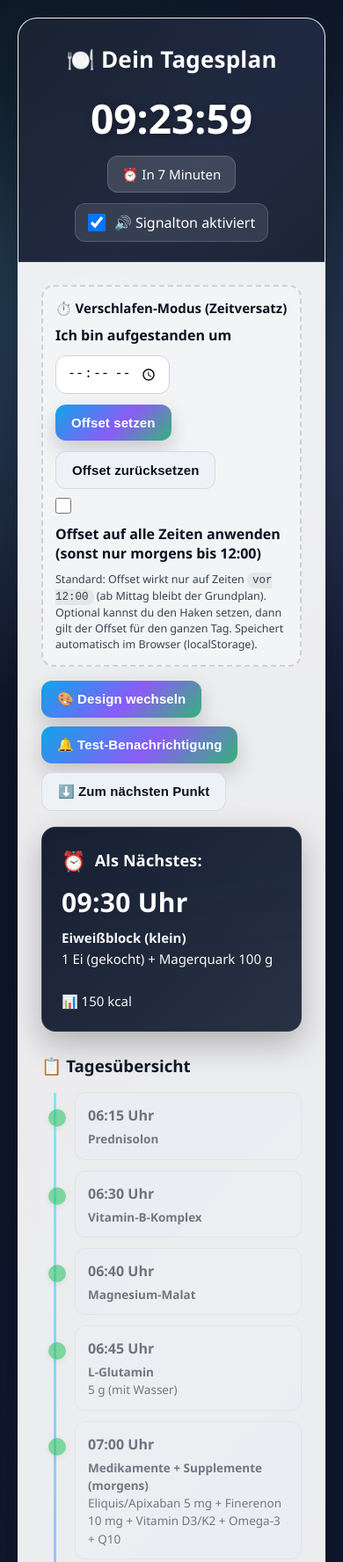
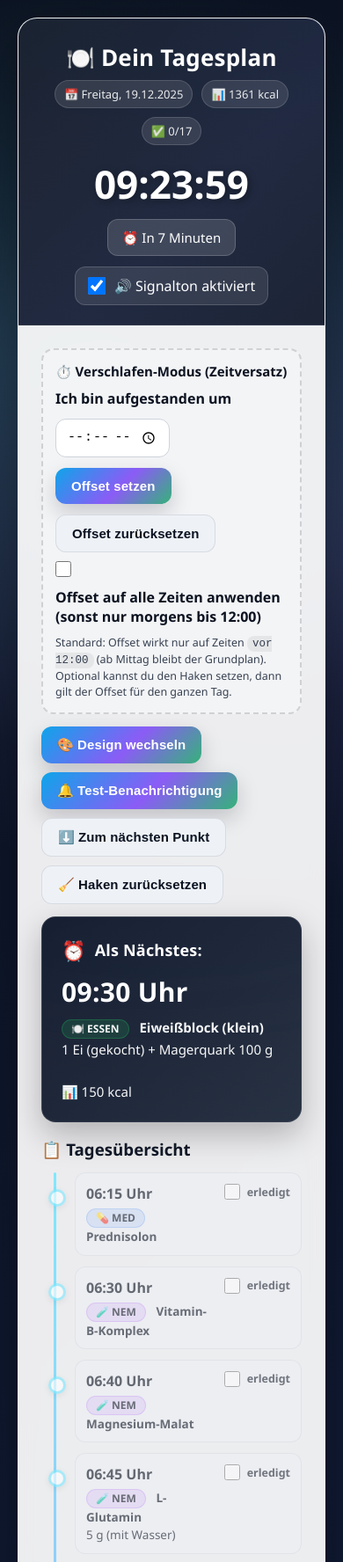
Before and after one commit to harwie1962/tagesplan, a plain HTML site: page index.html in a window 390 px wide. Shown: the top 1776 px of the page at 88% size. Drawn offline with Linux system fonts and the light colour scheme.

Commit message:
Update index.html

```diff
--- a/index.html
+++ b/index.html
@@ -8,7 +8,7 @@
   <style>
     * { margin:0; padding:0; box-sizing:border-box; }
 
-    /* ========= THEME: DEFAULT (NEU – "Harald/Nova": ruhiger, technischer, weniger „Candy“) ========= */
+    /* ========= THEME: DEFAULT (dunkel/technisch) ========= */
     body{
       font-family:'Segoe UI',Tahoma,Geneva,Verdana,sans-serif;
       background:
@@ -22,7 +22,7 @@
       transition:background .5s ease;
     }
 
-    /* ========= THEME: MEDICAL (GRÜN) – UNVERÄNDERT LASSEN ========= */
+    /* ========= THEME: MEDICAL (GRÜN) – BEIBEHALTEN ========= */
     body.medical{
       background:linear-gradient(135deg,#e8f5e9 0%,#c8e6c9 100%);
       color:#102014;
@@ -50,27 +50,45 @@
         radial-gradient(900px 260px at 15% 0%, rgba(110,231,255,.25), transparent 60%),
         radial-gradient(900px 260px at 85% 0%, rgba(167,139,250,.22), transparent 60%);
       color:#fff;
-      padding:28px 28px 22px;
+      padding:26px 28px 22px;
       text-align:center;
       transition:background .5s ease;
       border-bottom:1px solid rgba(255,255,255,.10);
     }
     body.medical .header{
-      /* GRÜN unverändert wie zuvor */
       background:linear-gradient(135deg,#2e7d32 0%,#1b5e20 100%);
       border-bottom:0;
     }
 
     .header h1{
       font-size:26px;
-      margin-bottom:10px;
+      margin-bottom:8px;
       letter-spacing:.2px;
     }
 
+    .subline{
+      font-size:13px;
+      opacity:.9;
+      display:flex;
+      gap:10px;
+      justify-content:center;
+      flex-wrap:wrap;
+      margin-bottom:8px;
+    }
+    .pill{
+      display:inline-flex;
+      gap:8px;
+      align-items:center;
+      padding:6px 10px;
+      border-radius:999px;
+      background:rgba(255,255,255,.12);
+      border:1px solid rgba(255,255,255,.16);
+    }
+
     .current-time{
-      font-size:46px;
+      font-size:44px;
       font-weight:800;
-      margin:18px 0 12px;
+      margin:14px 0 10px;
       text-shadow:2px 2px 8px rgba(0,0,0,.35);
     }
 
@@ -111,9 +129,8 @@
       color:#fff;
       padding:22px;
       border-radius:16px;
-      margin-bottom:26px;
+      margin-bottom:18px;
       box-shadow:0 14px 36px rgba(0,0,0,.25);
-      transition:background .5s ease, box-shadow .5s ease;
       border:1px solid rgba(255,255,255,.10);
     }
     body.medical .next-item{
@@ -140,6 +157,29 @@
     }
     .next-item .description{ font-size:15px; line-height:1.6; opacity:.96; }
 
+    .badge{
+      display:inline-flex;
+      align-items:center;
+      gap:6px;
+      padding:4px 10px;
+      border-radius:999px;
+      font-size:12px;
+      font-weight:800;
+      line-height:1;
+      border:1px solid rgba(255,255,255,.18);
+      background:rgba(255,255,255,.10);
+      margin-right:8px;
+    }
+    .badge.med{ background:rgba(59,130,246,.18); border-color:rgba(59,130,246,.30); }
+    .badge.supp{ background:rgba(168,85,247,.18); border-color:rgba(168,85,247,.30); }
+    .badge.meal{ background:rgba(34,197,94,.16); border-color:rgba(34,197,94,.28); }
+    .badge.optional{ background:rgba(245,158,11,.16); border-color:rgba(245,158,11,.30); }
+
+    body.medical .badge{
+      background:rgba(255,255,255,.22);
+      border-color:rgba(255,255,255,.28);
+    }
+
     .timeline{ position:relative; padding-left:38px; }
     .timeline::before{
       content:"";
@@ -149,7 +189,6 @@
       bottom:0;
       width:3px;
       background:linear-gradient(180deg, rgba(110,231,255,.85) 0%, rgba(167,139,250,.85) 55%, rgba(34,197,94,.65) 100%);
-      transition:background .5s ease;
       border-radius:3px;
     }
     body.medical .timeline::before{
@@ -158,7 +197,7 @@
 
     .timeline-item{
       position:relative;
-      padding:14px 14px 12px;
+      padding:12px 12px 10px;
       margin-bottom:12px;
       background:#f6f7fb;
       border:1px solid rgba(15,23,42,.08);
@@ -175,7 +214,6 @@
       border-radius:50%;
       background:#fff;
       border:3px solid rgba(110,231,255,.9);
-      transition:border-color .5s ease, background .5s ease;
       box-shadow:0 2px 8px rgba(0,0,0,.12);
     }
     body.medical .timeline-item::before{ border-color:#4caf50; }
@@ -186,8 +224,16 @@
       background:#ffffff;
     }
 
-    .timeline-item.completed{ opacity:.55; background:#eef0f6; }
-    .timeline-item.completed::before{ background:#22c55e; border-color:#22c55e; }
+    /* automatisch „vorbei“ */
+    .timeline-item.past{ opacity:.60; background:#eef0f6; }
+
+    /* vom Nutzer abgehakt */
+    .timeline-item.done{
+      opacity:1;
+      background:linear-gradient(135deg,#e8fff1 0%, #f6f7fb 55%, #ffffff 100%);
+      border-color:rgba(34,197,94,.35);
+    }
+    .timeline-item.done::before{ background:#22c55e; border-color:#22c55e; }
 
     .timeline-item.current{
       background:linear-gradient(135deg,#e8f1ff 0%, #f3e8ff 70%, #e8fff1 100%);
@@ -206,33 +252,57 @@
       animation:pulse 2s infinite;
     }
     body.medical .timeline-item.current::before{
-      background:#2e7d32;
-      border-color:#2e7d32;
+      background:#2e7d32; border-color:#2e7d32;
     }
     @keyframes pulse{ 0%,100%{transform:scale(1)} 50%{transform:scale(1.3)} }
 
+    .row-top{
+      display:flex;
+      align-items:flex-start;
+      justify-content:space-between;
+      gap:10px;
+    }
+
     .timeline-item .time{
-      font-weight:800;
+      font-weight:900;
       color:#0b1220;
       font-size:16px;
       margin-bottom:6px;
+      white-space:nowrap;
     }
     body.medical .timeline-item .time{ color:#1b5e20; }
-    .timeline-item.current .time{ color:#0b1220; }
-    body.medical .timeline-item.current .time{ color:#1b5e20; }
 
-    .timeline-item .description{ color:#111827; font-size:13.5px; line-height:1.5; }
+    .timeline-item .description{
+      color:#111827;
+      font-size:13.5px;
+      line-height:1.5;
+    }
     body.medical .timeline-item .description{ color:#102014; }
 
     .timeline-item .calories{
       color:#2563eb;
-      font-weight:800;
+      font-weight:900;
       margin-top:6px;
       font-size:12.5px;
     }
     body.medical .timeline-item .calories{ color:#1b5e20; }
 
-    .controls{ display:flex; gap:10px; margin-bottom:18px; flex-wrap:wrap; }
+    .done-box{
+      display:flex;
+      align-items:center;
+      gap:8px;
+      user-select:none;
+      white-space:nowrap;
+      font-size:12.5px;
+      font-weight:900;
+      color:#0b1220;
+      opacity:.9;
+    }
+    .done-box input{ width:18px; height:18px; cursor:pointer; }
+
+    body.medical .done-box{ color:#1b5e20; }
+
+    .controls{ display:flex; gap:10px; margin-bottom:14px; flex-wrap:wrap; }
 
     .btn{
       padding:12px 18px;
@@ -241,7 +311,7 @@
       font-size:15px;
       cursor:pointer;
       transition:all .25s ease;
-      font-weight:800;
+      font-weight:900;
       letter-spacing:.1px;
     }
 
@@ -254,16 +324,7 @@
       background:linear-gradient(135deg,#4caf50 0%,#388e3c 100%);
       box-shadow:none;
     }
-
-    .btn-primary:hover{
-      transform:translateY(-2px);
-      box-shadow:0 14px 30px rgba(2,6,23,.22);
-      filter:saturate(1.05);
-    }
-    body.medical .btn-primary:hover{
-      box-shadow:0 5px 15px rgba(76,175,80,.4);
-      filter:none;
-    }
+    .btn-primary:hover{ transform:translateY(-2px); box-shadow:0 14px 30px rgba(2,6,23,.22); }
 
     .btn-secondary{
       background:#eef2f7;
@@ -277,7 +338,7 @@
       border:2px solid #ffc107;
       padding:14px;
       border-radius:12px;
-      margin-bottom:16px;
+      margin-bottom:14px;
       display:none;
       color:#1f2937;
     }
@@ -288,7 +349,7 @@
       border:2px dashed rgba(0,0,0,.14);
       padding:14px;
       border-radius:14px;
-      margin-bottom:16px;
+      margin-bottom:14px;
       color:#111827;
     }
     .offset-panel h3{ margin-bottom:10px; color:#0b1220; font-size:15px; }
@@ -296,7 +357,7 @@
     body.medical .offset-panel h3{ color:#1b5e20; }
 
     .offset-row{ display:flex; gap:12px; align-items:center; flex-wrap:wrap; }
-    .offset-row label{ font-weight:800; color:#0b1220; }
+    .offset-row label{ font-weight:900; color:#0b1220; }
     body.medical .offset-row label{ color:#1b5e20; }
 
     .offset-row input[type="time"]{
@@ -310,7 +371,6 @@
 
     .hint{ margin-top:10px; font-size:12.5px; color:#374151; line-height:1.45; }
     .hint code{ background:rgba(0,0,0,.06); padding:2px 6px; border-radius:8px; }
-
   </style>
 </head>
 
@@ -318,8 +378,17 @@
   <div class="container">
     <div class="header">
       <h1>🍽️ Dein Tagesplan</h1>
+
+      <!-- NEU: Datum + kcal + Fortschritt -->
+      <div class="subline">
+        <span class="pill" id="planDatePill">📅 —</span>
+        <span class="pill" id="kcalPill">📊 — kcal</span>
+        <span class="pill" id="progressPill">✅ —/—</span>
+      </div>
+
       <div class="current-time" id="currentTime">00:00:00</div>
       <div class="status" id="status">Lädt...</div>
+
       <div class="sound-toggle">
         <input type="checkbox" id="soundToggle" checked onchange="toggleSound()" />
         <label for="soundToggle" style="cursor:pointer;">🔊 Signalton aktiviert</label>
@@ -355,7 +424,6 @@
         <div class="hint">
           Standard: Offset wirkt nur auf Zeiten <code>vor 12:00</code> (ab Mittag bleibt der Grundplan).
           Optional kannst du den Haken setzen, dann gilt der Offset für den ganzen Tag.
-          Speichert automatisch im Browser (localStorage).
         </div>
       </div>
 
@@ -363,51 +431,65 @@
         <button class="btn btn-primary" onclick="toggleTheme()">🎨 Design wechseln</button>
         <button class="btn btn-primary" onclick="testNotification()">🔔 Test-Benachrichtigung</button>
         <button class="btn btn-secondary" onclick="scrollToNext()">⬇️ Zum nächsten Punkt</button>
+        <button class="btn btn-secondary" onclick="resetDone()">🧹 Haken zurücksetzen</button>
       </div>
 
       <div id="nextItem"></div>
 
-      <h3 style="margin-bottom:18px;color:#111827;">📋 Tagesübersicht</h3>
+      <h3 style="margin-bottom:14px;color:#111827;">📋 Tagesübersicht</h3>
       <div class="timeline" id="timeline"></div>
     </div>
   </div>
 
   <script>
-    // MORGEN-PLAN + MEDIKAMENTE + NAHRUNGSERGÄNZUNG
+    // ========= PLAN (mit Typen für Badges) =========
     const schedule = [
-      { time: "06:15", title: "Prednisolon", description: "", calories: 0 },
+      { time: "06:15", type:"med",  title: "Prednisolon", description: "", calories: 0 },
 
-      { time: "06:30", title: "Vitamin-B-Komplex", description: "", calories: 0 },
-      { time: "06:40", title: "Magnesium-Malat", description: "", calories: 0 },
-      { time: "06:45", title: "L-Glutamin", description: "5 g (mit Wasser)", calories: 0 },
+      { time: "06:30", type:"supp", title: "Vitamin-B-Komplex", description: "", calories: 0 },
+      { time: "06:40", type:"supp", title: "Magnesium-Malat", description: "", calories: 0 },
+      { time: "06:45", type:"supp", title: "L-Glutamin", description: "5 g (mit Wasser)", calories: 0 },
 
-      { time: "07:00", title: "Medikamente + Supplemente (morgens)", description: "Eliquis/Apixaban 5 mg + Finerenon 10 mg + Vitamin D3/K2 + Omega-3 + Q10", calories: 0 },
+      { time: "07:00", type:"med",  title: "Medikamente + Supplemente (morgens)", description: "Eliquis/Apixaban 5 mg + Finerenon 10 mg + Vitamin D3/K2 + Omega-3 + Q10", calories: 0 },
 
-      { time: "07:00", title: "Frühstück (sanft, sättigend)", description: "Haferflocken 50 g, Magerquark 150 g, Beeren 80 g, Leinöl 1 EL, Flohsamen 1 TL", calories: 350 },
+      { time: "07:00", type:"meal", title: "Frühstück (sanft, sättigend)", description: "Haferflocken 50 g, Magerquark 150 g, Beeren 80 g, Leinöl 1 EL, Flohsamen 1 TL", calories: 350 },
 
-      { time: "07:30", title: "Kollagen-Drink", description: "10 g", calories: 36 },
+      { time: "07:30", type:"supp", title: "Kollagen-Drink", description: "10 g", calories: 36 },
 
-      { time: "09:00", title: "Herz/Niere", description: "Bisoprolol, Amlodipin, Ezetimib", calories: 0 },
+      { time: "09:00", type:"med",  title: "Herz/Niere", description: "Bisoprolol, Amlodipin, Ezetimib", calories: 0 },
 
-      { time: "09:30", title: "Eiweißblock (klein)", description: "1 Ei (gekocht) + Magerquark 100 g", calories: 150 },
+      { time: "09:30", type:"meal", title: "Eiweißblock (klein)", description: "1 Ei (gekocht) + Magerquark 100 g", calories: 150 },
 
-      { time: "12:30", title: "Hauptmahlzeit (gekocht, ggf. abgekühlt)", description: "Kartoffeln 250 g, Gemüse 300 g (z.B. Brokkoli/Karotten/Bohnen), Hähnchenbrust 120 g, Olivenöl 1 TL", calories: 420 },
+      { time: "12:30", type:"meal", title: "Hauptmahlzeit (gekocht, ggf. abgekühlt)", description: "Kartoffeln 250 g, Gemüse 300 g (z.B. Brokkoli/Karotten/Bohnen), Hähnchenbrust 120 g, Olivenöl 1 TL", calories: 420 },
 
-      { time: "15:30", title: "Kleine Kohlenhydratportion", description: "Haferflocken 30 g + Wasser oder Tee", calories: 115 },
+      { time: "15:30", type:"meal", title: "Kleine Kohlenhydratportion", description: "Haferflocken 30 g + Wasser oder Tee", calories: 115 },
 
-      { time: "17:30", title: "L-Glutamin (2. Portion)", description: "3–5 g", calories: 0 },
+      { time: "17:30", type:"supp", title: "L-Glutamin (2. Portion)", description: "3–5 g", calories: 0 },
 
-      { time: "18:00", title: "Abendmedikamente", description: "Eliquis/Apixaban 5 mg + Rosuvastatin + Ramipril (+ ggf. Artischocke)", calories: 0 },
+      { time: "18:00", type:"med",  title: "Abendmedikamente", description: "Eliquis/Apixaban 5 mg + Rosuvastatin + Ramipril (+ ggf. Artischocke)", calories: 0 },
 
-      { time: "18:30", title: "Leicht & warm", description: "Buchweizen (gekocht) 60 g + Gemüse 250 g + Miso-Dashi 1–2 TL", calories: 220 },
+      { time: "18:30", type:"meal", title: "Leicht & warm", description: "Buchweizen (gekocht) 60 g + Gemüse 250 g + Miso-Dashi 1–2 TL", calories: 220 },
 
-      { time: "20:30", title: "Zink", description: "nur mit Wasser", calories: 0 },
-      { time: "20:30", title: "Optional (wenn Hunger)", description: "Magerquark 100 g", calories: 70 },
+      { time: "20:30", type:"supp", title: "Zink", description: "nur mit Wasser", calories: 0 },
+      { time: "20:30", type:"optional", title: "Optional (wenn Hunger)", description: "Magerquark 100 g", calories: 70 },
 
-      { time: "22:00", title: "Magnesium-Bisglycinat", description: "", calories: 0 }
+      { time: "22:00", type:"supp", title: "Magnesium-Bisglycinat", description: "", calories: 0 }
     ];
 
-    // ===== Offset-Logik: Standard nur morgens bis 12:00, optional ganzer Tag =====
+    // ========= Badges =========
+    const TYPE_BADGE = {
+      med:      { label:"MED",  icon:"💊", cls:"med" },
+      supp:     { label:"NEM",  icon:"🧪", cls:"supp" },
+      meal:     { label:"ESSEN",icon:"🍽️", cls:"meal" },
+      optional: { label:"OPT",  icon:"⭐", cls:"optional" }
+    };
+
+    function badgeHTML(type){
+      const b = TYPE_BADGE[type] || { label:"INFO", icon:"ℹ️", cls:"supp" };
+      return `<span class="badge ${b.cls}">${b.icon} ${b.label}</span>`;
+    }
+
+    // ========= Offset-Logik: Standard nur morgens bis 12:00, optional ganzer Tag =========
     const PLAN_START = "06:15";
     const OFFSET_KEY = "scheduleOffsetMin";
     const ANCHOR_KEY = "scheduleAnchorTime";
@@ -418,6 +500,54 @@
     let offsetMinutes = 0;
     let applyAllDay = false;
 
+    // ========= Abhaken / Persistenz pro Tag =========
+    let doneSet = new Set();
+
+    function todayKey(){
+      const d = new Date();
+      const y = d.getFullYear();
+      const m = String(d.getMonth()+1).padStart(2,"0");
+      const day = String(d.getDate()).padStart(2,"0");
+      return `${y}-${m}-${day}`;
+    }
+    function doneStorageKey(){
+      return `scheduleDone_${todayKey()}`;
+    }
+
+    function loadDone(){
+      try{
+        const raw = localStorage.getItem(doneStorageKey());
+        const arr = raw ? JSON.parse(raw) : [];
+        doneSet = new Set(Array.isArray(arr) ? arr : []);
+      }catch{
+        doneSet = new Set();
+      }
+    }
+
+    function saveDone(){
+      localStorage.setItem(doneStorageKey(), JSON.stringify(Array.from(doneSet)));
+    }
+
+    function toggleComplete(index){
+      if (doneSet.has(index)) doneSet.delete(index);
+      else doneSet.add(index);
+      saveDone();
+      lastNotifiedIndex = -1; // neu berechnen
+      updateHeaderMeta();
+      updateTimeline();
+      updateNextItem();
+    }
+
+    function resetDone(){
+      doneSet = new Set();
+      saveDone();
+      lastNotifiedIndex = -1;
+      updateHeaderMeta();
+      updateTimeline();
+      updateNextItem();
+    }
+
+    // ========= Allgemein =========
     let lastNotifiedIndex = -1;
     let soundEnabled = true;
 
@@ -440,10 +570,8 @@
 
     function getPerItemOffset(item) {
       if (applyAllDay) return offsetMinutes;
-
       const baseMin = getTimeInMinutes(item.time);
       const cutoffMin = getTimeInMinutes(MORNING_CUTOFF);
-
       return baseMin < cutoffMin ? offsetMinutes : 0;
     }
 
@@ -485,7 +613,6 @@
     function toggleApplyAllDay() {
       const el = document.getElementById("applyAllDay");
       saveApplyAllDay(el && el.checked);
-
       lastNotifiedIndex = -1;
       updateTimeline();
       updateNextItem();
@@ -509,7 +636,6 @@
     function resetOffset() {
       saveOffset(0, "");
       localStorage.removeItem(ANCHOR_KEY);
-
       const anchorInput = document.getElementById("anchorTime");
       if (anchorInput) anchorInput.value = "";
 
@@ -518,59 +644,94 @@
       updateNextItem();
     }
 
-    // ===== Anzeige-Logik =====
+    // ========= Header Meta (Datum + kcal + Fortschritt) =========
+    function totalCalories(){
+      return schedule.reduce((sum, it) => sum + (Number(it.calories)||0), 0);
+    }
+
+    function updateHeaderMeta(){
+      const d = new Date();
+      const dateStr = d.toLocaleDateString("de-DE", { weekday:"long", year:"numeric", month:"2-digit", day:"2-digit" });
+      document.getElementById("planDatePill").textContent = `📅 ${dateStr}`;
+      document.getElementById("kcalPill").textContent = `📊 ${totalCalories()} kcal`;
+
+      const doneCount = doneSet.size;
+      const totalCount = schedule.length;
+      document.getElementById("progressPill").textContent = `✅ ${doneCount}/${totalCount}`;
+    }
+
+    // ========= Anzeige-Logik (Next überspringt abgehakte Punkte) =========
     function updateTime() {
       const now = new Date();
       document.getElementById("currentTime").textContent = now.toLocaleTimeString("de-DE");
     }
 
+    function buildSorted(){
+      const indexed = schedule.map((item, index) => ({
+        item, index,
+        eff: getEffectiveItemMinutes(item),
+        done: doneSet.has(index)
+      }));
+      indexed.sort((a, b) => a.eff - b.eff);
+      return indexed;
+    }
+
     function findCurrentAndNext() {
       const currentMinutes = getCurrentMinutes();
+      const sorted = buildSorted();
 
-      const indexed = schedule.map((item, index) => ({
-        item, index,
-        eff: getEffectiveItemMinutes(item)
-      }));
-
-      indexed.sort((a, b) => a.eff - b.eff);
-
-      const next = indexed.find(x => x.eff > currentMinutes);
+      // NEXT: erstes Element in Zukunft, das NICHT done ist
+      const next = sorted.find(x => x.eff > currentMinutes && !x.done);
       const nextIndex = next ? next.index : -1;
 
-      let currentSortedPos = -1;
-      for (let i = 0; i < indexed.length; i++) {
-        if (indexed[i].eff <= currentMinutes) currentSortedPos = i;
+      // CURRENT: letztes Element <= jetzt, das NICHT done ist
+      let currentIndex = -1;
+      for (let i = 0; i < sorted.length; i++){
+        if (sorted[i].eff <= currentMinutes && !sorted[i].done) currentIndex = sorted[i].index;
       }
-      const currentIndex = currentSortedPos >= 0 ? indexed[currentSortedPos].index : -1;
 
-      return { currentIndex, nextIndex, sorted: indexed };
+      return { currentIndex, nextIndex, sorted };
     }
 
     function updateTimeline() {
       const timeline = document.getElementById("timeline");
       const { currentIndex, sorted } = findCurrentAndNext();
+      const nowMin = getCurrentMinutes();
+
       timeline.innerHTML = "";
 
-      sorted.forEach(({ item, index }) => {
+      sorted.forEach(({ item, index, eff }) => {
         const div = document.createElement("div");
         div.className = "timeline-item";
         div.id = `item-${index}`;
 
-        const currentPos = sorted.findIndex(x => x.index === currentIndex);
-        const thisPos = sorted.findIndex(x => x.index === index);
+        const isDone = doneSet.has(index);
+        if (isDone) div.classList.add("done");
 
-        if (currentIndex !== -1 && thisPos < currentPos) div.classList.add("completed");
+        // „past“ wenn Zeit vorbei (unabhängig von done)
+        if (eff <= nowMin) div.classList.add("past");
+
         if (index === currentIndex) div.classList.add("current");
 
         const effTime = getEffectiveItemTimeStr(item);
 
         div.innerHTML = `
-          <div class="time">${effTime} Uhr</div>
-          <div class="description">
-            <strong>${item.title}</strong>
-            ${item.description ? `<br>${item.description}` : ""}
+          <div class="row-top">
+            <div>
+              <div class="time">${effTime} Uhr</div>
+              <div class="description">
+                ${badgeHTML(item.type)}
+                <strong>${item.title}</strong>
+                ${item.description ? `<br>${item.description}` : ""}
+              </div>
+              ${item.calories > 0 ? `<div class="calories">📊 ${item.calories} kcal</div>` : ""}
+            </div>
+
+            <label class="done-box" title="Erledigt markieren">
+              <input type="checkbox" ${isDone ? "checked" : ""} onclick="toggleComplete(${index})" />
+              erledigt
+            </label>
           </div>
-          ${item.calories > 0 ? `<div class="calories">📊 ${item.calories} kcal</div>` : ""}
         `;
         timeline.appendChild(div);
       });
@@ -584,11 +745,11 @@
       if (nextIndex === -1) {
         nextItemDiv.innerHTML = `
           <div class="next-item">
-            <h2>✅ Tagesplan abgeschlossen!</h2>
-            <div class="description">Alle Punkte für heute erledigt.</div>
+            <h2>✅ Tagesplan erledigt</h2>
+            <div class="description">Alle Punkte sind abgehakt oder liegen nicht mehr an.</div>
           </div>
         `;
-        statusDiv.textContent = "Tagesplan abgeschlossen";
+        statusDiv.textContent = "Alles erledigt";
         return;
       }
 
@@ -606,6 +767,7 @@
           <h2>Als Nächstes:</h2>
           <div class="time">${effTime} Uhr</div>
           <div class="description">
+            ${badgeHTML(nextItem.type)}
             <strong>${nextItem.title}</strong><br>
             ${nextItem.description ? `${nextItem.description}<br>` : ""}
             ${nextItem.calories > 0 ? `<br>📊 ${nextItem.calories} kcal` : ""}
@@ -624,6 +786,7 @@
       }
     }
 
+    // ========= Notifications (überspringt done) =========
     function checkForNotifications() {
       if (Notification.permission !== "granted") return;
 
@@ -644,7 +807,7 @@
       }
     }
 
-    // ===== Sound / Notification / Theme =====
+    // ========= Sound / Notification / Theme =========
     function playSound() {
       try {
         const audioContext = new (window.AudioContext || window.webkitAudioContext)();
@@ -707,10 +870,7 @@
     function testNotification() {
       if (Notification.permission === "granted") {
         if (soundEnabled) playSound();
-        new Notification("🍽️ Test-Benachrichtigung", {
-          body: "Die Benachrichtigungen funktionieren!",
-          icon: "🔔"
-        });
+        new Notification("🍽️ Test-Benachrichtigung", { body: "Die Benachrichtigungen funktionieren!", icon: "🔔" });
       } else if (Notification.permission === "denied") {
         alert("Benachrichtigungen wurden blockiert. Bitte aktiviere sie in den Browser-Einstellungen.");
       } else {
@@ -763,6 +923,8 @@
       loadTheme();
       loadSoundPreference();
       loadOffset();
+      loadDone();
+      updateHeaderMeta();
 
       updateTime();
       updateTimeline();
@@ -774,6 +936,7 @@
 
       setInterval(() => {
         updateTime();
+        updateHeaderMeta();
         updateTimeline();
         updateNextItem();
         checkForNotifications();
```
